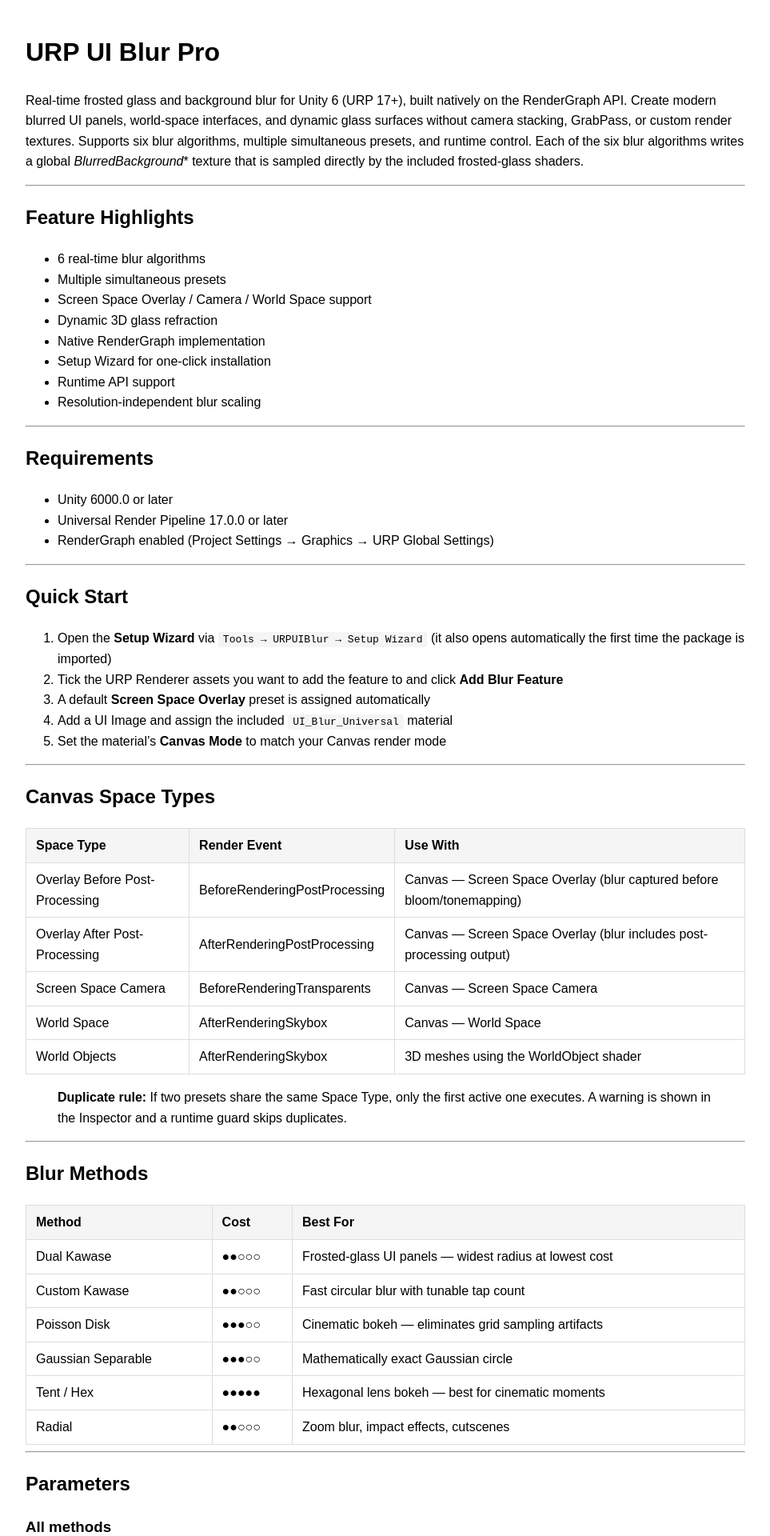
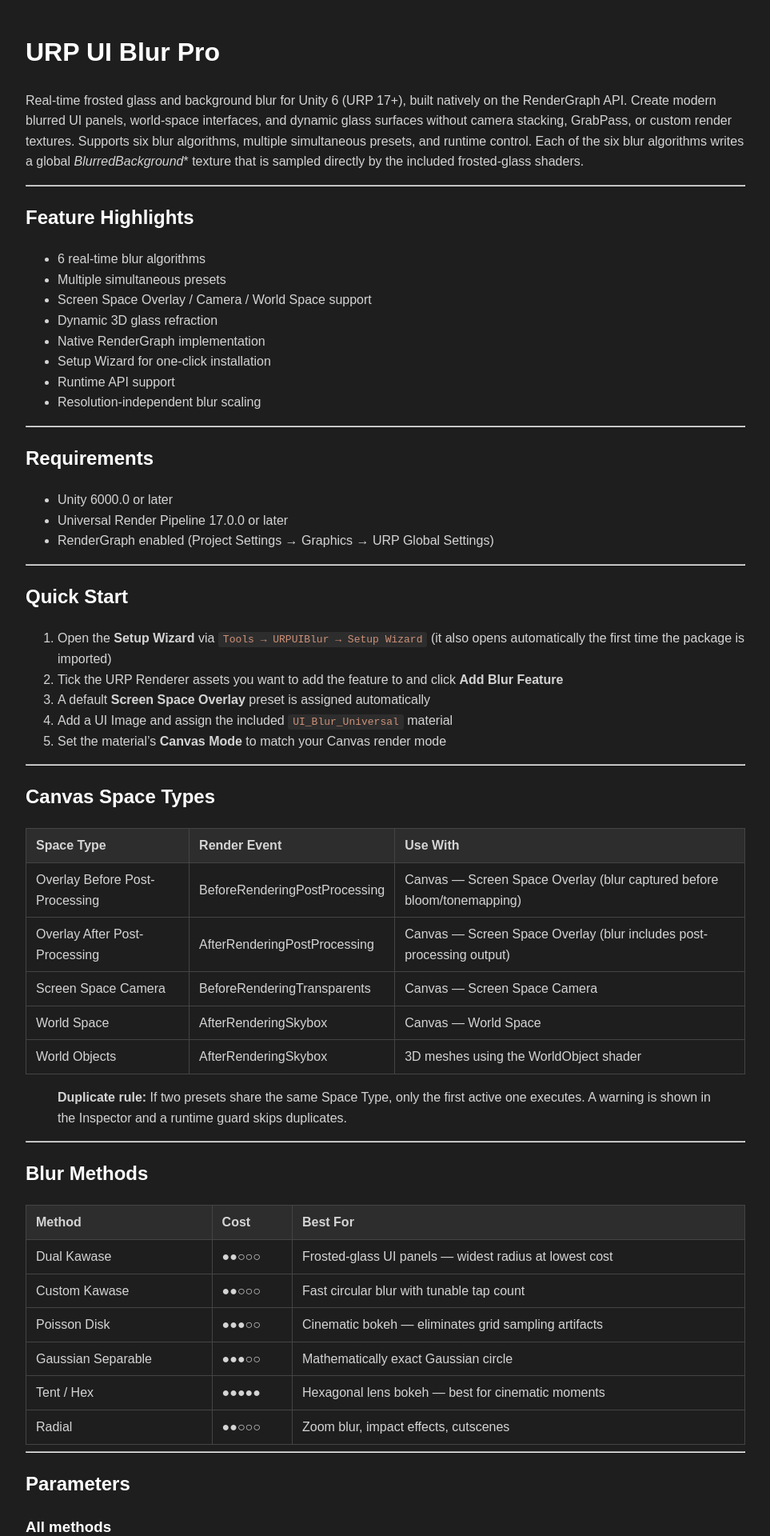
Before and after one commit to dustforgestudio/dustforgestudio.github.io, a Jekyll site: the page built from urpuiblur/docs/index.md, in a window 1280 px wide. Shown: the top 1920 px of the page at 80% size, without its empty margins (158-1121 px from the left). Built offline with Jekyll 4.4.1, drawn with Linux system fonts in a browser that asks for light colours; our own code applies the rules of GitHub Pages for plain Markdown files.

Commit message:
Update default.html

```diff
--- a/_layouts/default.html
+++ b/_layouts/default.html
@@ -4,14 +4,16 @@
   <meta charset="UTF-8">
   <meta name="viewport" content="width=device-width, initial-scale=1.0">
   <title>{{ page.title }}</title>
-  <style>
-    body { font-family: sans-serif; max-width: 900px; margin: 40px auto; padding: 0 24px; line-height: 1.6; }
-    table { border-collapse: collapse; width: 100%; }
-    th, td { border: 1px solid #ddd; padding: 8px 12px; text-align: left; }
-    th { background: #f5f5f5; }
-    code { background: #f5f5f5; padding: 2px 6px; border-radius: 3px; }
-    pre { background: #f5f5f5; padding: 16px; border-radius: 6px; overflow-x: auto; }
-  </style>
+<style>
+  body { font-family: sans-serif; max-width: 900px; margin: 40px auto; padding: 0 24px; line-height: 1.6; background: #1e1e1e; color: #d4d4d4; }
+  table { border-collapse: collapse; width: 100%; }
+  th, td { border: 1px solid #444; padding: 8px 12px; text-align: left; }
+  th { background: #2d2d2d; }
+  code { background: #2d2d2d; padding: 2px 6px; border-radius: 3px; color: #ce9178; }
+  pre { background: #2d2d2d; padding: 16px; border-radius: 6px; overflow-x: auto; }
+  a { color: #4ec9b0; }
+  h1, h2, h3 { color: #ffffff; }
+</style>
 </head>
 <body>
   {{ content }}
```
